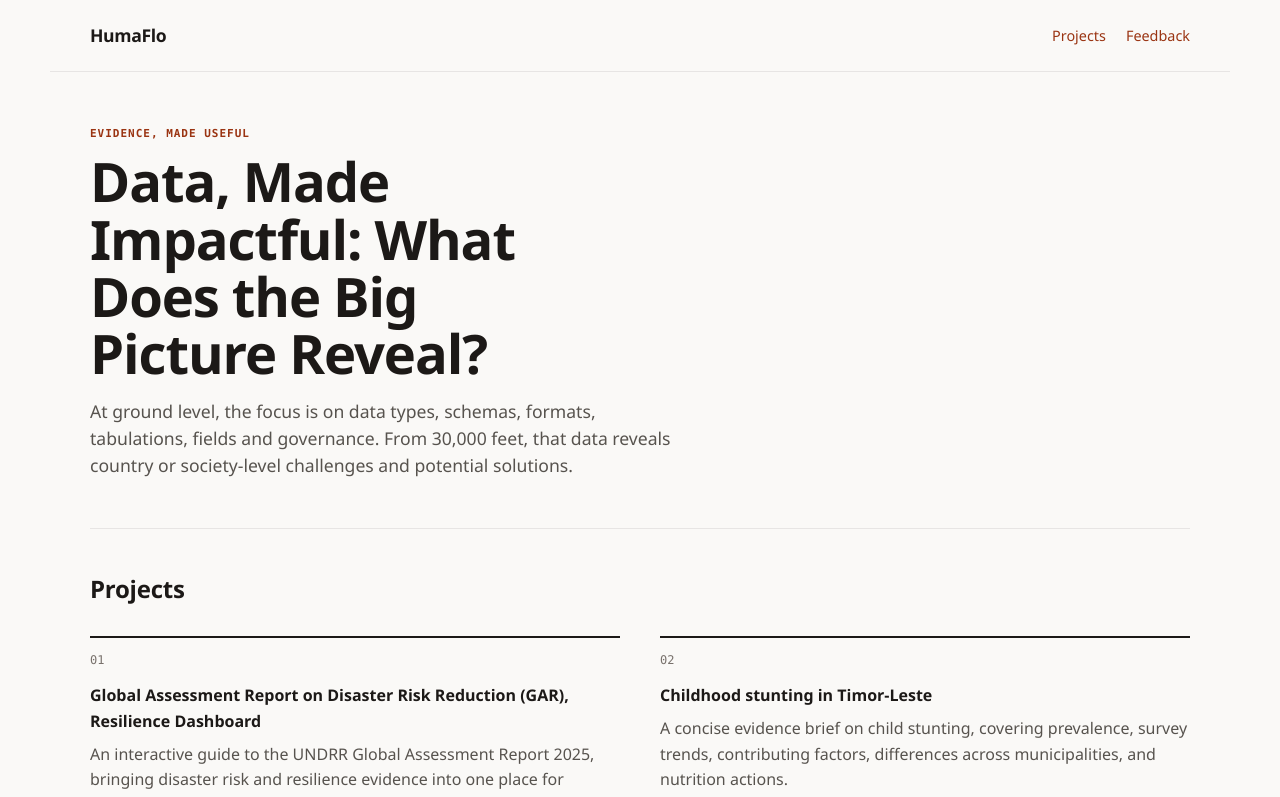
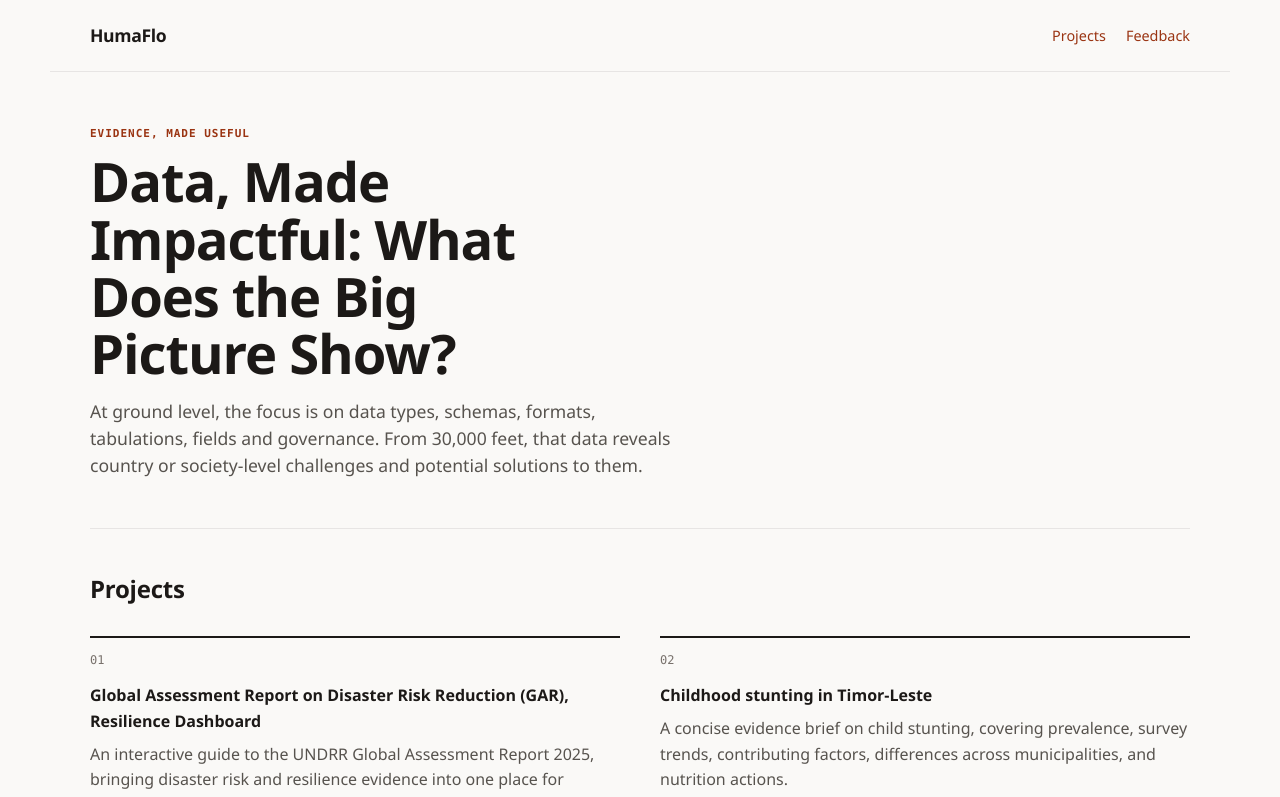
Before and after one commit to HumaFlo/HumaFlo.github.io, a plain HTML site: page index.html in a window 1280 px wide. Shown: the top 797 px of the page. Drawn offline with Linux system fonts and the light colour scheme.

Commit message:
Revise heading and improve lead paragraph
Updated the heading text and refined the lead paragraph for clarity.

```diff
--- a/index.html
+++ b/index.html
@@ -418,9 +418,9 @@
     <main class="wrap">
       <section class="hero" aria-labelledby="page-title">
         <p class="eyebrow">Evidence, made useful</p>
-        <h1 id="page-title"> Data, Made Impactful: What Does the Big Picture Reveal?</h1>
+        <h1 id="page-title"> Data, Made Impactful: What Does the Big Picture Show?</h1>
         <p class="lead">
-          At ground level, the focus is on data types, schemas, formats, tabulations, fields and governance. From 30,000 feet, that data reveals country or society-level challenges and potential solutions.
+          At ground level, the focus is on data types, schemas, formats, tabulations, fields and governance. From 30,000 feet, that data reveals country or society-level challenges and potential solutions to them.
         </p>
       </section>
 
```
